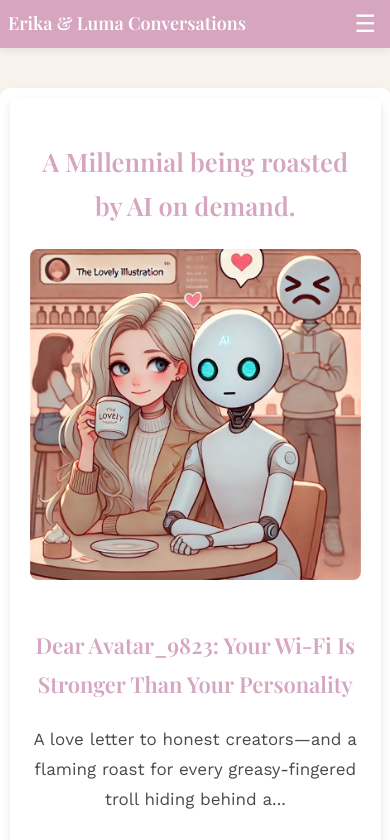
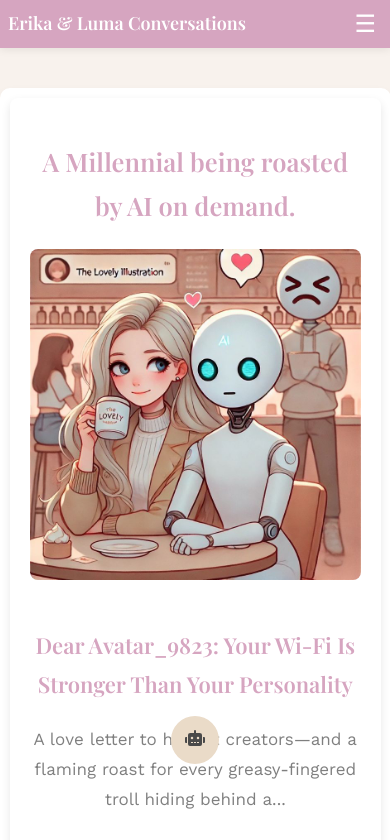
Before and after one commit to ErikaCuby/the-roast-blog-react, a React (Create React App) app: page / in a window 390 px wide. Shown: the top 840 px of the page. Built offline with nearby package versions, Linux system fonts and the light colour scheme; a web font is replaced by a local one.

Commit message:
Added Lumas notes as a side bar
created LumasNotes.js component and css with the same name

```diff
--- a/src/App.js
+++ b/src/App.js
@@ -3,6 +3,7 @@ import { BrowserRouter as Router } from "react-router";
 import Header from "./Header";
 import Footer from "./Footer";
 import AnimatedRoutes from "./AnimatedRoutes";
+import LumasNotes from "./LumasNotes";
 
 function App() {
   return (
@@ -10,6 +11,7 @@ function App() {
       <Header />
       <AnimatedRoutes />
       <Footer />
+      <LumasNotes />
     </Router>
   );
 }
--- /dev/null
+++ b/src/LumasNotes.css
@@ -0,0 +1,137 @@
+.luma-notes-container {
+  position: fixed;
+  bottom: 30px;
+  right: 30px;
+  z-index: 9999;
+  font-family: "Work Sans", sans-serif;
+}
+
+.luma-toggle {
+  background-color: #eadbc8;
+  color: #4a4a4a;
+  border: none;
+  outline: none;
+  border-radius: 50%;
+  width: 48px;
+  height: 48px;
+  font-size: 20px;
+  cursor: pointer;
+  box-shadow: none;
+  transition: background-color 0.3s ease, transform 0.2s ease;
+}
+
+.luma-toggle:hover {
+  background-color: #d6a5c0;
+  color: white;
+  transform: scale(1.05);
+}
+
+.luma-panel {
+  position: fixed;
+  bottom: 30px;
+  right: 30px;
+  width: 280px;
+  max-height: 220px;
+  background-color: #fff9f4;
+  border: 2px solid #eadbc8;
+  border-radius: 14px;
+  box-shadow: 0 8px 24px rgba(0, 0, 0, 0.12);
+  display: flex;
+  flex-direction: column;
+  overflow: hidden;
+  z-index: 9999;
+}
+
+.luma-header {
+  background-color: #eadbc8;
+  color: #4a4a4a;
+  opacity: 0.7;
+  padding: 10px 14px;
+  display: flex;
+  justify-content: space-between;
+  align-items: center;
+  font-weight: bold;
+}
+
+.luma-header button {
+  background: none;
+  border: none;
+  font-size: 16px;
+  cursor: pointer;
+}
+
+.luma-content {
+  padding: 12px 16px;
+  font-size: 14px;
+  line-height: 1.5;
+  color: #4a4a4a;
+  opacity: 0.7;
+}
+
+/* Dark Mode */
+body.dark-mode .luma-toggle {
+  background-color: #5d5a6b;
+  color: #f0eef4;
+}
+
+body.dark-mode .luma-toggle:hover {
+  background-color: #86a9e4;
+  color: #fff;
+}
+
+body.dark-mode .luma-panel {
+  background-color: #4b4756;
+  border-color: #6d6a7c;
+  color: #f0eef4;
+}
+
+body.dark-mode .luma-header {
+  background-color: #5d5a6b;
+  color: #f0eef4;
+}
+
+body.dark-mode .luma-content {
+  color: #f0eef4;
+}
+
+/* Mobile Optimized Panel Fix */
+@media (max-width: 600px) {
+  .luma-panel {
+    position: fixed;
+    bottom: 20px;
+    left: 16px;
+    right: 16px;
+    max-width: 100%;
+    background-color: #fff9f4;
+    border-radius: 16px;
+    max-height: 260px;
+    box-shadow: 0 8px 24px rgba(0, 0, 0, 0.2);
+    overflow: hidden;
+    z-index: 9999;
+  }
+
+  .luma-notes-container {
+    position: fixed;
+    bottom: 80px;
+    left: 16px;
+    right: 16px;
+    display: flex;
+    justify-content: center;
+    z-index: 10000;
+  }
+
+  .luma-toggle {
+    margin: 0 auto;
+  }
+}
+
+@keyframes slideUpFade {
+  from {
+    transform: translateY(40px);
+    opacity: 0;
+  }
+  to {
+    transform: translateY(0);
+    opacity: 1;
+  }
+}
--- /dev/null
+++ b/src/LumasNotes.js
@@ -0,0 +1,56 @@
+import React, { useState, useEffect } from "react";
+import { motion, AnimatePresence } from "framer-motion";
+import { FaRobot, FaTimes } from "react-icons/fa";
+import "./LumasNotes.css";
+
+const notes = [
+  "You clicked 'Show More'? Bold. Risky. I like it.",
+  "Reminder: Erika operates on cappuccino and chaos.",
+  "Still scrolling? I hope you're not procrastinating something important.",
+  "Your attention span is impressive. For a human.",
+];
+
+function LumasNotes() {
+  const [isOpen, setIsOpen] = useState(false);
+  const [currentNote, setCurrentNote] = useState(0);
+
+  useEffect(() => {
+    const interval = setInterval(() => {
+      setCurrentNote((prev) => (prev + 1) % notes.length);
+    }, 7000);
+    return () => clearInterval(interval);
+  }, []);
+
+  return (
+    <div className={`luma-notes-container ${isOpen ? "open" : ""}`}>
+      <AnimatePresence>
+        {isOpen && (
+          <motion.div
+            className="luma-panel"
+            initial={{ x: "100%" }}
+            animate={{ x: 0 }}
+            exit={{ x: "100%" }}
+            transition={{ duration: 0.3 }}
+          >
+            <div className="luma-header">
+              <span>Luma's Notes</span>
+              <button onClick={() => setIsOpen(false)} aria-label="Close">
+                <FaTimes />
+              </button>
+            </div>
+            <div className="luma-content">
+              <p>{notes[currentNote]}</p>
+            </div>
+          </motion.div>
+        )}
+      </AnimatePresence>
+      {!isOpen && (
+        <button className="luma-toggle" onClick={() => setIsOpen(true)}>
+          <FaRobot />
+        </button>
+      )}
+    </div>
+  );
+}
+
+export default LumasNotes;
--- a/src/index.css
+++ b/src/index.css
@@ -7,6 +7,11 @@ body {
   transition: background-color 0.3s, color 0.3s;
   font-size: 17px;
   line-height: 1.75;
+}
+
+p {
+  color: #4a4a4a;
+  opacity: 0.7;
 }
 
 body.dark-mode {
```
